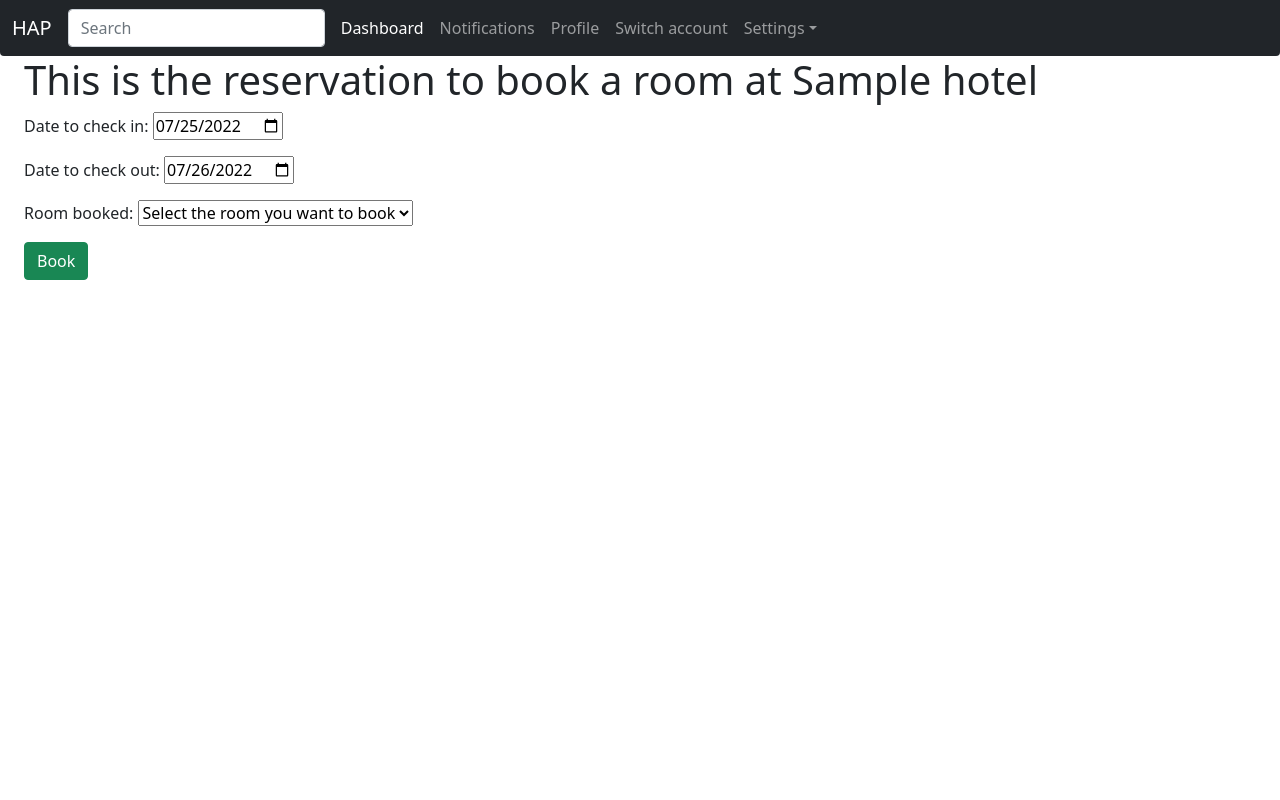
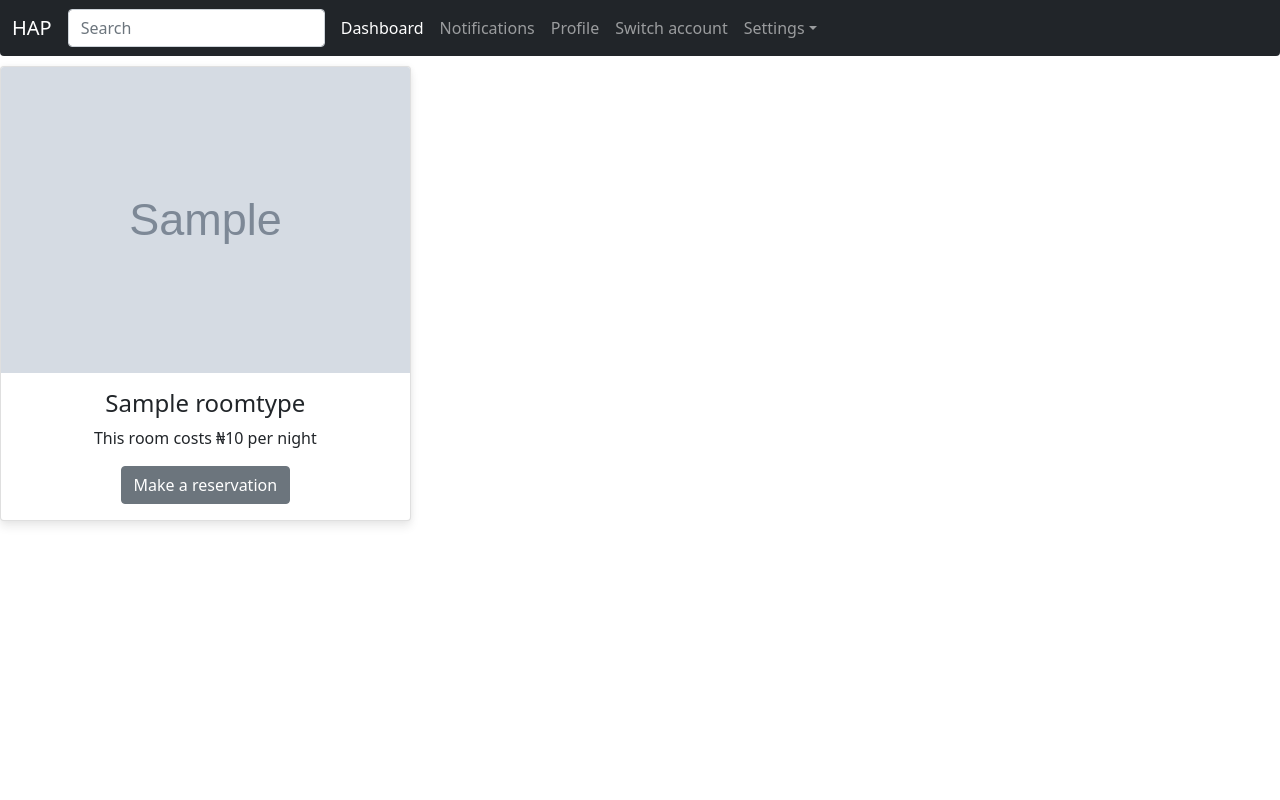
Before and after one commit to mcdonald-0/hotel-app, a Django app: a page that uses templates/base.html in a window 1280 px wide. Run offline with Django 3.2, Linux system fonts and the light colour scheme; tables that the repository leaves empty hold one stand-in row (values such as "Sample post"); grey boxes marked "Sample" are stand-in pictures; some libraries are stand-ins or nearby versions.

Commit message:
Created the RoomType function so using this, the price of stay in the hotel can be calculated. I also changed the urls so it corresponds with the new RoomType function

```diff
--- a/booking/models.py
+++ b/booking/models.py
@@ -10,6 +10,7 @@ from helpers.models import TrackingModel
 
 class RoomType(TrackingModel):
     name = models.CharField(max_length=50)
+    slug = models.SlugField()
     hotel = models.ForeignKey(Hotel, related_name='room_types', on_delete=models.CASCADE, null=True)
     price_per_night = models.IntegerField()
     number_of_rooms = models.IntegerField()
@@ -17,6 +18,11 @@ class RoomType(TrackingModel):
 
     def __str__(self):
         return f'{self.name} at {self.hotel}'
+
+    def save(self, *args, **kwargs):
+        if not self.slug:
+            self.slug = slugify(self.name)
+        return super().save(*args, **kwargs)
 
 
 class RoomBooking(TrackingModel):
--- a/booking/templates/booking/booking.html
+++ b/booking/templates/booking/booking.html
@@ -23,7 +23,7 @@
 			</div>
 		{% endif %}
 	{% endfor %}
-	<form class="mx-4" action="{% url 'booking:book_a_room' hotel.slug %}" method="POST">
+	<form class="mx-4" method="POST">
 		{% csrf_token %}
 		{{ form.as_p }}
 		<button class="btn btn-success" type="submit">Book</button>
--- /dev/null
+++ b/booking/templates/booking/view_rooms.html
@@ -0,0 +1,26 @@
+{% extends 'base.html' %}
+
+{% block title %}
+    View room types | {{ hotel }}
+{% endblock %}
+
+{% block header %}
+    {% include 'navbar.html' %}
+{% endblock %}
+
+{% block main %}
+    <div class="row">
+        {% for room_type in room_types %}
+        <div class="col-md-4">
+           <div class="card">
+              <img class="card-img-top image" src="{{ room_type.hotel.display_image.url }}" alt="Card image">
+              <div class="card-body text-center">
+                <h4 class="card-title">{{ room_type.name }}</h4>
+                <p class="card-text">This room costs ₦{{ room_type.price_per_night }} per night</p>
+                <a href="{% url 'booking:book_a_room' hotel.slug room_type.slug %}" class="btn btn-secondary">Make a reservation</a>
+              </div>
+            </div>
+        </div>
+        {% endfor %}
+    </div>
+{% endblock %}
--- a/booking/urls.py
+++ b/booking/urls.py
@@ -4,7 +4,8 @@ from booking.views import *
 
 app_name = 'booking'
 urlpatterns = [
-    path('<slug:slug>', book_a_room, name="book_a_room"),
-    path('<slug:hotel_slug>/<slug:room_slug>/check-in', check_in, name='check_in'),
-    path('<slug:hotel_slug>/<slug:room_slug>/check-out', check_out, name='check_out'),
+    path('<slug:hotel_slug>', view_rooms, name="view_rooms"),
+    path('<slug:hotel_slug>/<slug:room_type_slug>/', book_a_room, name="book_a_room"),
+    path('<slug:hotel_slug>/<slug:room_type_slug>/<slug:room_slug>/check-in', check_in, name='check_in'),
+    path('<slug:hotel_slug>/<slug:room_type_slug>/<slug:room_slug>/check-out', check_out, name='check_out'),
 ]
--- a/booking/views.py
+++ b/booking/views.py
@@ -14,7 +14,8 @@ from registration.models import Hotel
 
 
 def book_a_room(request, *args, **kwargs):
-	hotel_slug = kwargs['slug']
+	hotel_slug = kwargs['hotel_slug']
+	room_type_slug = kwargs['room_type_slug']
 	hotel = Hotel.objects.get(slug=hotel_slug)
 
 	# This logic makes sure the number of rooms the hotel has is equal to the number of rooms available in the dropdown
@@ -47,7 +48,7 @@ def book_a_room(request, *args, **kwargs):
 			if form.cleaned_data['date_to_check_out'] - form.cleaned_data['date_to_check_in'] < timedelta(days=1):
 				messages.error(request, 'Improperly configured dates')
 				messages.info(request, 'Check the date you want to check in, make sure it is before the date you want to check out')
-				return redirect('booking:book_a_room', slug=hotel_slug)
+				return redirect('booking:book_a_room', hotel_slug=hotel_slug, room_type_slug=room_type_slug)
 
 			# The entire logic here checks if the hotel has available rooms, if it does not, a hotel is not booked. if it does a hotel is booked and the number of rooms is incremented by one.
 			if hotel.number_of_booked_rooms < hotel.number_of_rooms:
@@ -67,7 +68,7 @@ def book_a_room(request, *args, **kwargs):
 					Room.objects.filter(room_number=room_number, hotel=hotel).update(room_information=room_booking, is_booked=True)
 
 					room = Room.objects.get(room_number=room_number, hotel__name=hotel)
-					return redirect('booking:check_in', hotel_slug=hotel_slug, room_slug=room.slug)
+					return redirect('booking:check_in', hotel_slug=hotel_slug, room_type_slug=room_type_slug, room_slug=room.slug)
 
 			else:
 				hotel.no_rooms_available = True
@@ -79,13 +80,16 @@ def book_a_room(request, *args, **kwargs):
 	context = {
 		'hotel': hotel,
 		'form': form,
+		'room_type_slug': room_type_slug,
 	}
 
 	return render(request, 'booking/booking.html', context)
 
 
 def check_in(request, *args, **kwargs):
-	hotel_slug, room_slug = kwargs.values()
+	hotel_slug = kwargs['hotel_slug']
+	room_slug = kwargs['room_slug']
+	room_type_slug = kwargs['room_type_slug']
 	room = Room.objects.get(slug=room_slug, hotel__slug=hotel_slug)
 
 	form = CheckInARoomForm
@@ -101,6 +105,8 @@ def check_in(request, *args, **kwargs):
 	context = {
 		'room': room,
 		'form': form,
+		'room_type_slug': room_type_slug,
+		'room_slug': room_slug
 	}
 
 	return render(request, 'booking/check_in.html', context)
@@ -115,4 +121,16 @@ def check_out(request, *args, **kwargs):
 
 	return HttpResponse('<h1>Thank you for lodging with us... come back again</h1>')
 
-# Todo: I need to create a view that shows all the rooms i have booked and i have checked  into.
+
+def view_rooms(request, *args, **kwargs):
+	hotel_slug = kwargs['hotel_slug']
+	hotel = Hotel.objects.get(slug=hotel_slug)
+	hotel_room_types = hotel.room_types.all()
+
+	context = {
+		'hotel': hotel,
+		'room_types': hotel_room_types,
+	}
+	return render(request, 'booking/view_rooms.html', context)
+
+# Todo: I need to create a view that shows all the rooms i have booked and i have checked into.
--- a/registration/admin.py
+++ b/registration/admin.py
@@ -8,6 +8,7 @@ class RoomTypeInline(admin.TabularInline):
     model = RoomType
     extra = 1
     exclude = ['number_of_booked_rooms']
+    prepopulated_fields = {'slug': ('name',)}
 
 
 class HotelAdmin(admin.ModelAdmin):
--- a/registration/models.py
+++ b/registration/models.py
@@ -38,7 +38,7 @@ class Hotel(TrackingModel):
     date_of_hotel_profile_update = models.DateTimeField(auto_now=True)
 
     def get_absolute_url(self):
-        return reverse('booking:book_a_room', kwargs={'slug': self.slug})
+        return reverse('booking:view_rooms', kwargs={'hotel_slug': self.slug})
 
     def save(self, *args, **kwargs):
         if not self.slug:
--- a/registration/templates/registration/homepage.html
+++ b/registration/templates/registration/homepage.html
@@ -14,11 +14,11 @@
 			{% for hotel in hotels %}
 				<div class="col-md-4">
 					<div class="card mt-2">
-					  <img class="card-img-top" src="{{ hotel.display_image.url }}" alt="{{ hotel.name }}'s' image" width="500px">
+					  <img class="card-img-top image" src="{{ hotel.display_image.url }}" alt="{{ hotel.name }}'s' image" width="500px">
 					  <div class="card-body text-center">
 					    <h4 class="card-title">{{ hotel.name }}</h4>
 					    <p class="card-text">{{ hotel.description }}</p>
-					    <a href="{% url 'booking:book_a_room' hotel.slug %}" class="btn btn-primary">Book a reservation</a>
+					    <a href="{% url 'booking:view_rooms' hotel.slug %}" class="btn btn-primary">View this hotel</a>
 					  </div>
 					</div>
 				</div>
--- a/registration/views.py
+++ b/registration/views.py
@@ -7,6 +7,9 @@ from registration.models import Hotel
 def homepage(request, *args, **kwargs):
 	hotel_list = Hotel.objects.all()
 
+	for hotel in hotel_list:
+		types = hotel.room_types.all()
+
 	context = {
 		'hotels': hotel_list,
 	}
--- a/static/css/navbar.css
+++ b/static/css/navbar.css
@@ -4,7 +4,7 @@ body {
 }
 
 body {
-  padding-top: 56px;
+  padding-top: 66px;
 }
 
 @media (max-width: 991.98px) {
--- /dev/null
+++ b/static/css/styles.css
@@ -0,0 +1,27 @@
+html, body {
+   margin:0;
+   padding:0;
+   height:100%;
+}
+
+footer {
+   position: relative;
+   bottom:0;
+   width:100%;
+   height:20px;
+}
+
+.card{
+    box-shadow: 0 6px 10px rgba(0,0,0,.08), 0 0 6px rgba(0,0,0,.05);
+    transition: .3s transform cubic-bezier(.155,1.105,.295,1.12),.3s box-shadow,.3s -webkit-transform cubic-bezier(.155,1.105,.295,1.12);
+  cursor: pointer;
+}
+
+.card:hover{
+     transform: scale(1.05);
+  box-shadow: 0 10px 20px rgba(0,0,0,.12), 0 4px 8px rgba(0,0,0,.06);
+}
+
+.image:hover {
+    opacity: 0.8;
+}
--- a/templates/base.html
+++ b/templates/base.html
@@ -4,6 +4,7 @@
 	{% load static %}
 	<meta charset="utf-8">
 	<meta name="viewport" content="width=device-width, initial-scale=1">
+	<link rel="stylesheet" href="{% static 'css/styles.css' %}">
 	<link rel="stylesheet" href="{% static 'bootstrap/css/bootstrap.min.css' %}">
 	<title>
 		{% block title %}
```
Also changed, not shown: booking/migrations/0023_auto_20220814_2235.py (added), 2 other files.
